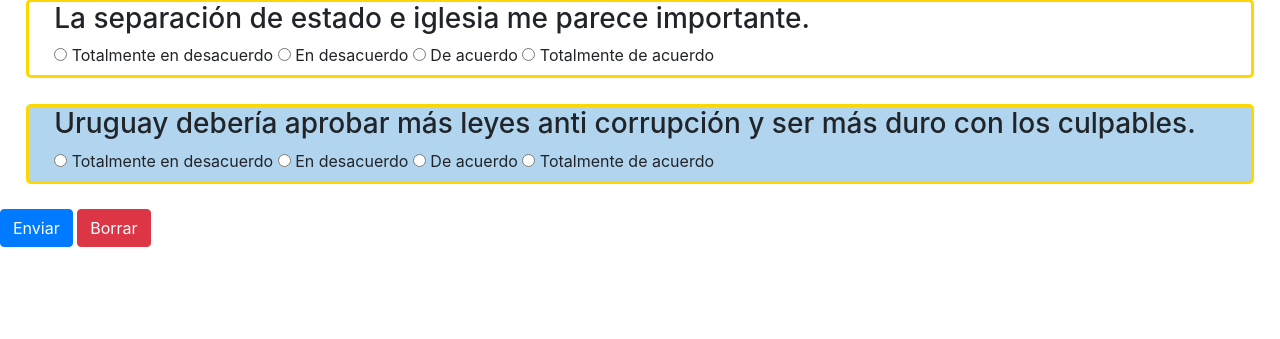
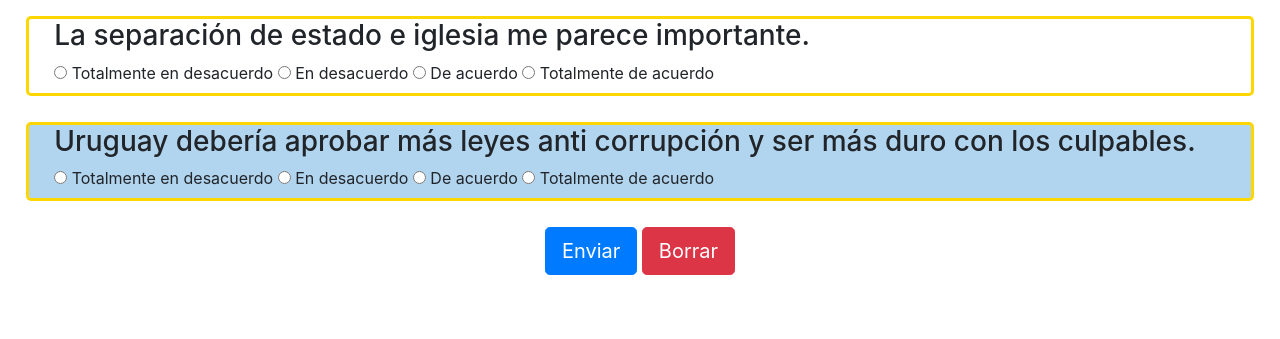
Before and after one commit to johnblanco/predictor_electoral, a Flask app: page / in a window 1280 px wide. Shown: the part 2945-3284 px from the top of the page. Before the commit the page ends 3192 px from the top, so only its background shows below. Run offline with Flask 2, Linux system fonts and the light colour scheme; some libraries are stand-ins or nearby versions.

Commit message:
Más arreglos

```diff
--- a/predictor_pol/templates/main.html
+++ b/predictor_pol/templates/main.html
@@ -29,7 +29,7 @@
 
 <form method="post" action="/">
 	<div class="pregunta">
-    <label>A que candidato votarias?</label>
+    <label><h3>A que candidato votarias?</h3></label>
 
     {% if not modelo_listo %}
     <select required name="candidato">
@@ -70,9 +70,9 @@
 	</div>
     {% endfor %}
 
-    <div>
-        <input type="submit" value="Enviar" class="btn btn-primary">
-        <input type="reset" value="Borrar" class="btn btn-danger">
+    <div class="botones">
+        <input type="submit" value="Enviar" class="btn btn-primary btn-lg">
+        <input type="reset" value="Borrar" class="btn btn-danger btn-lg">
     </div>
 
 </form>
--- a/predictor_pol/templates/style.css
+++ b/predictor_pol/templates/style.css
@@ -24,3 +24,8 @@ hr{
 .pregunta:nth-child(even){
 	background-color: #B2D5EF;
 }
+
+.botones{
+	text-align: center;
+	margin-bottom: 5%;
+}
```
